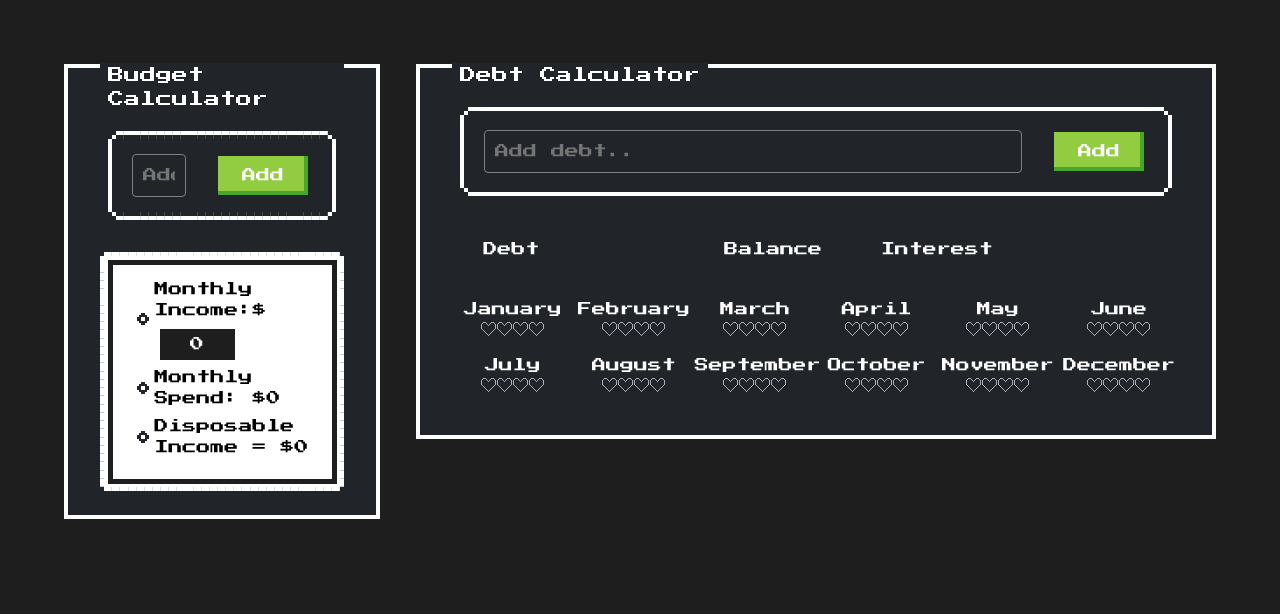
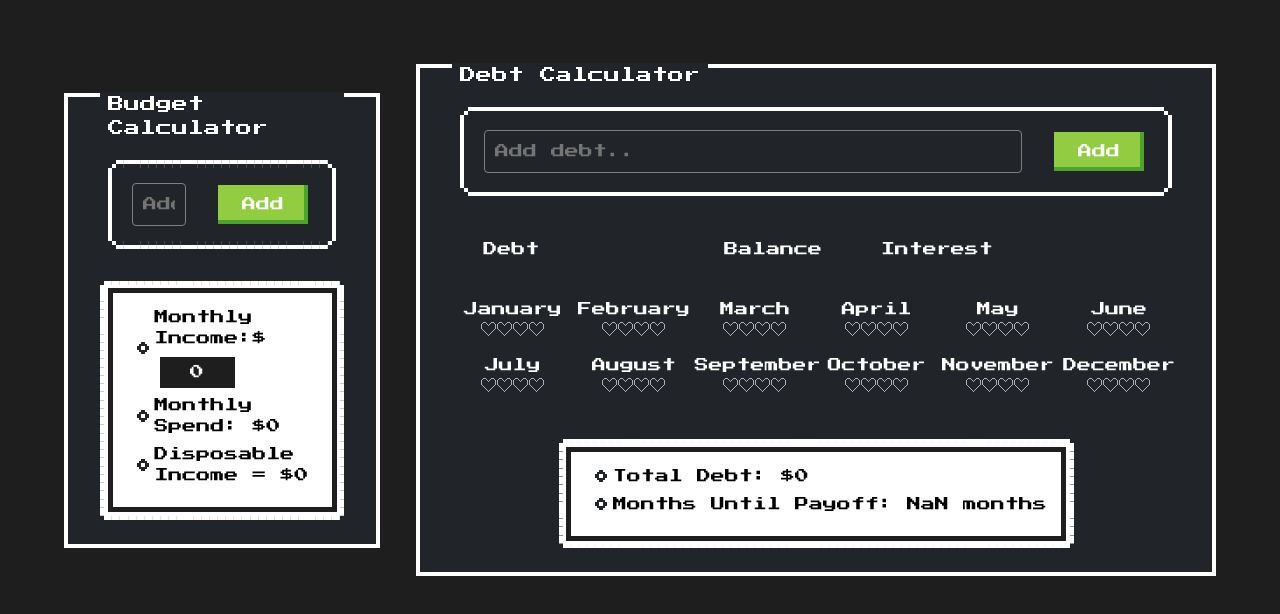
Before and after one commit to kyletucci/debt-fix, a React (Vite) app: page / in a window 1280 px wide. Shown: the top 614 px of the page. Built offline with nearby package versions, Linux system fonts and the light colour scheme.

Commit message:
Added total debt and months until payoff to debt summary window

```diff
--- a/src/components/BudgetCalculator/index.jsx
+++ b/src/components/BudgetCalculator/index.jsx
@@ -29,11 +29,11 @@ const BudgetCalculator = ({ setAndSaveDisposableIncome, disposableIncome }) => {
 
   const setCategoriesAndSave = (newCategories) => {
     setCategories(newCategories);
-    localStorage.setItem("categories", JSON.stringify(newCategories));
+    localStorage.setItem("budgetCategories", JSON.stringify(newCategories));
   };
 
   const loadSavedCategories = () => {
-    const saved = localStorage.getItem("categories");
+    const saved = localStorage.getItem("budgetCategories");
     if (saved) {
       setCategories(JSON.parse(saved));
       setTotalBudget(JSON.parse(saved).reduce((a, c) => a + +c.budget, 0));
@@ -62,11 +62,11 @@ const BudgetCalculator = ({ setAndSaveDisposableIncome, disposableIncome }) => {
 
   const setTotalBudgetAndSave = (newTotalBudget) => {
     setTotalBudget(newTotalBudget);
-    localStorage.setItem("totalBudget", JSON.stringify(newTotalBudget));
+    localStorage.setItem("monthlySpend", JSON.stringify(newTotalBudget));
   };
 
   const loadSavedTotalBudget = () => {
-    const saved = localStorage.getItem("totalBudget");
+    const saved = localStorage.getItem("monthlySpend");
     if (saved) {
       setTotalBudget(JSON.parse(saved));
     }
@@ -75,11 +75,11 @@ const BudgetCalculator = ({ setAndSaveDisposableIncome, disposableIncome }) => {
   const setIncomeAndSave = (newIncome) => {
     newIncome = Number(newIncome);
     setIncome(newIncome);
-    localStorage.setItem("income", JSON.stringify(newIncome));
+    localStorage.setItem("monthlyIncome", JSON.stringify(newIncome));
   };
 
   const loadSavedIncome = () => {
-    const saved = localStorage.getItem("income");
+    const saved = localStorage.getItem("monthlyIncome");
     if (saved) {
       setIncome(JSON.parse(saved));
     }
--- a/src/components/DebtCalculator/index.jsx
+++ b/src/components/DebtCalculator/index.jsx
@@ -1,10 +1,12 @@
 import { useState, useEffect } from "react";
 import Debts from "../Debts";
 import Month from "../Month";
+import DebtSummary from "../DebtSummary";
 
-const DebtCalculator = () => {
+const DebtCalculator = ({ disposableIncome }) => {
   const [debts, setDebts] = useState([]);
   const [title, setTitle] = useState("");
+  const [totalDebts, setTotalDebts] = useState(0);
 
   const months = [
     "January",
@@ -23,6 +25,7 @@ const DebtCalculator = () => {
 
   useEffect(() => {
     loadSavedDebts();
+    loadSavedTotalDebts();
   }, []);
 
   // DEBT HEADER
@@ -40,7 +43,6 @@ const DebtCalculator = () => {
           title: debtTitle,
           balance: 0,
           interestRate: 0,
-          totalPayoffMonths: 0,
         },
       ]);
     }
@@ -58,6 +60,21 @@ const DebtCalculator = () => {
     if (saved) {
       setDebts(JSON.parse(saved));
     }
+  };
+
+  const loadSavedTotalDebts = () => {
+    const saved = localStorage.getItem("totalDebts");
+    if (saved) {
+      setTotalDebts(JSON.parse(saved));
+    }
+  };
+
+  const setAndSaveTotalDebts = (newDebts) => {
+    const newDebtTotal = newDebts
+      .map((debt) => debt.balance)
+      .reduce((a, c) => +a + +c);
+    setTotalDebts(newDebtTotal);
+    localStorage.setItem("totalDebt", JSON.stringify(newDebtTotal));
   };
 
   // INDIVIDUAL DEBTS
@@ -86,6 +103,7 @@ const DebtCalculator = () => {
       return debt;
     });
     setAndSaveDebts(newDebts);
+    setAndSaveTotalDebts(newDebts);
   };
 
   // MONTH CONTAINER
@@ -133,8 +151,17 @@ const DebtCalculator = () => {
           DELETE
         </button>
       </div>
-      <Debts debts={debts} deleteDebt={deleteDebt} updateDebt={updateDebt} />
+      <Debts
+        debts={debts}
+        deleteDebt={deleteDebt}
+        updateDebt={updateDebt}
+        disposableIncome={disposableIncome}
+      />
       <div className="months-container">{drawMonths(months)}</div>
+      <DebtSummary
+        disposableIncome={disposableIncome}
+        totalDebts={totalDebts}
+      />
     </div>
   );
 };
--- /dev/null
+++ b/src/components/DebtSummary/index.jsx
@@ -0,0 +1,19 @@
+const DebtSummary = ({ totalDebts, disposableIncome }) => {
+  return (
+    <div className="nes-container is-rounded summary">
+      <ul className="nes-list is-circle">
+        <li>
+          <span>Total Debt: ${totalDebts}</span>
+        </li>
+        <li>
+          <span>
+            Months Until Payoff: {(totalDebts / disposableIncome).toFixed(2)}{" "}
+            months
+          </span>
+        </li>
+      </ul>
+    </div>
+  );
+};
+
+export default DebtSummary;
--- a/src/components/Debts/index.jsx
+++ b/src/components/Debts/index.jsx
@@ -2,7 +2,7 @@ import Debt from "../Debt/index.jsx";
 
 import "./Debts.css";
 
-const Debts = ({ deleteDebt, updateDebt, debts }) => {
+const Debts = ({ deleteDebt, updateDebt, debts, disposableIncome }) => {
   return (
     <>
       {debts
@@ -13,6 +13,7 @@ const Debts = ({ deleteDebt, updateDebt, debts }) => {
             debt={debt}
             deleteDebt={deleteDebt}
             updateDebt={updateDebt}
+            disposableIncome={disposableIncome}
           />
         ))}
     </>
```
